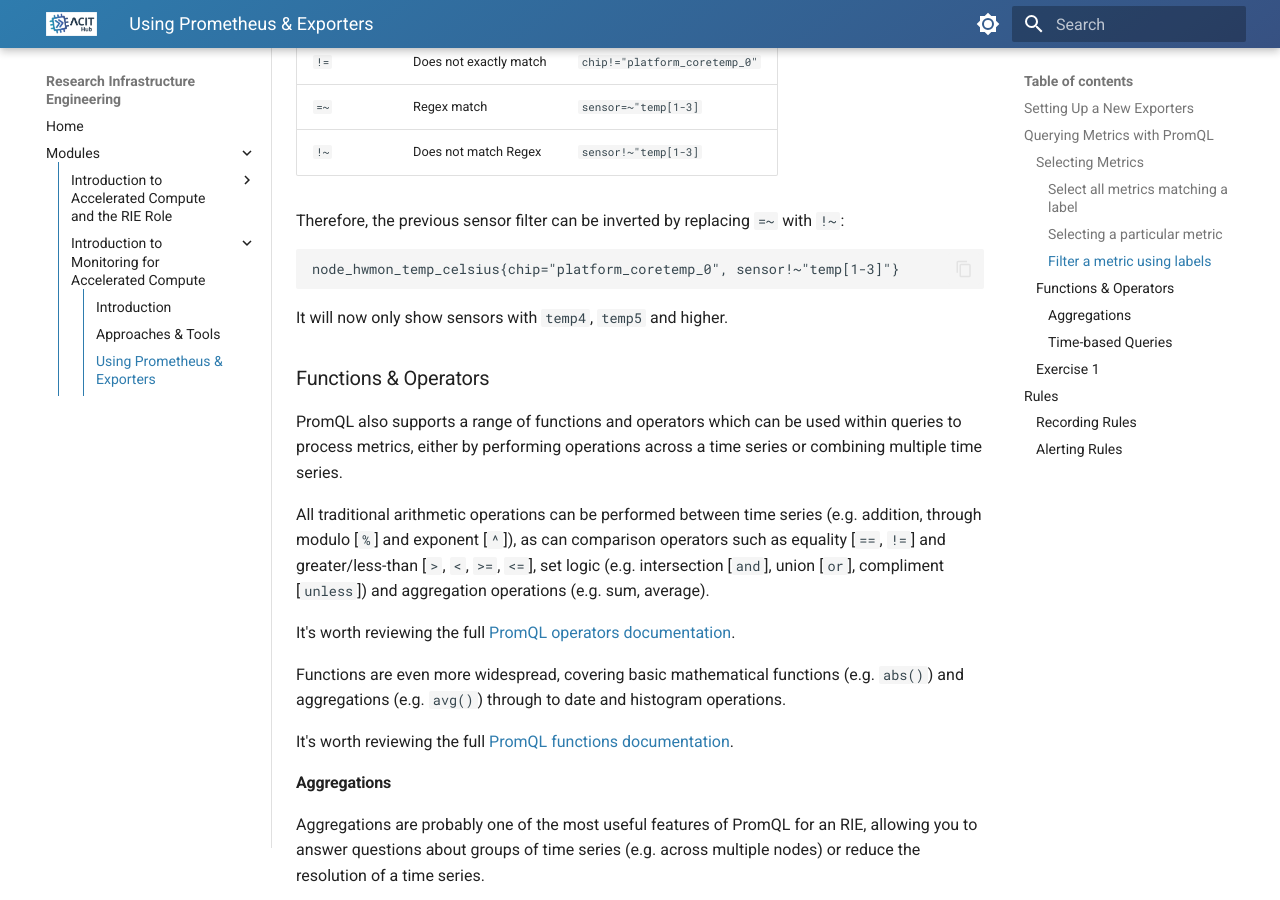
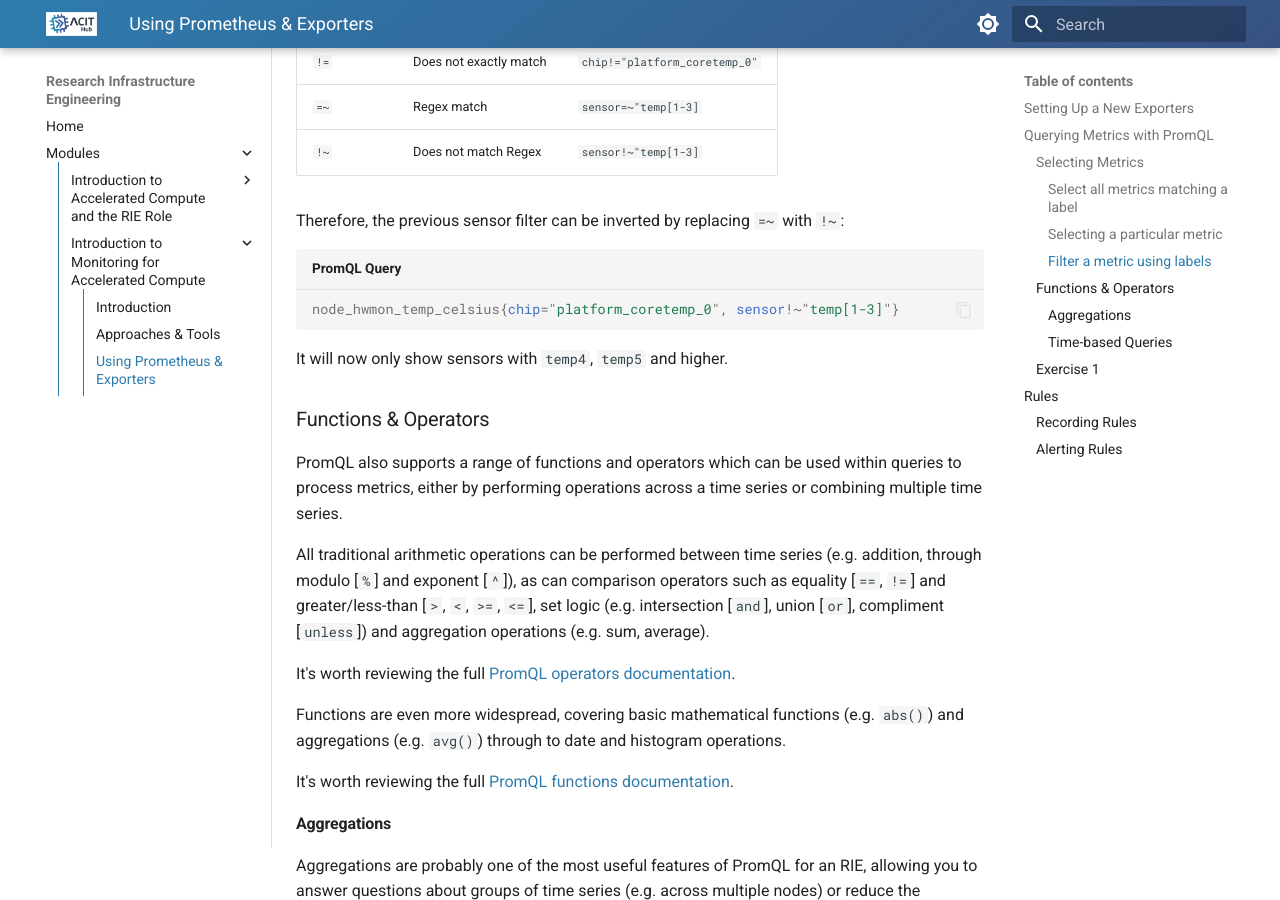
Before and after one commit to ACIT-Hub/docs-acit.surrey.ac.uk, an MkDocs documentation site: the page built from docs/modules/introduction-to-monitoring/prometheus.md, in a window 1280 px wide and 900 px high, scrolled down 4068 px. Built offline with MkDocs 1.6.1 and Material for MkDocs 9.7.7, drawn with Linux system fonts in a browser that asks for light colours.

Commit message:
Missing promql fence lang

````diff
--- a/docs/modules/introduction-to-monitoring/prometheus.md
+++ b/docs/modules/introduction-to-monitoring/prometheus.md
@@ -145,7 +145,7 @@ Four string matching operators can be used for labels:
 
 Therefore, the previous sensor filter can be inverted by replacing `=~` with `!~`:
 
-```
+```PromQL  {title="PromQL Query"}
 node_hwmon_temp_celsius{chip="platform_coretemp_0", sensor!~"temp[1-3]"}
 ```
 
````
